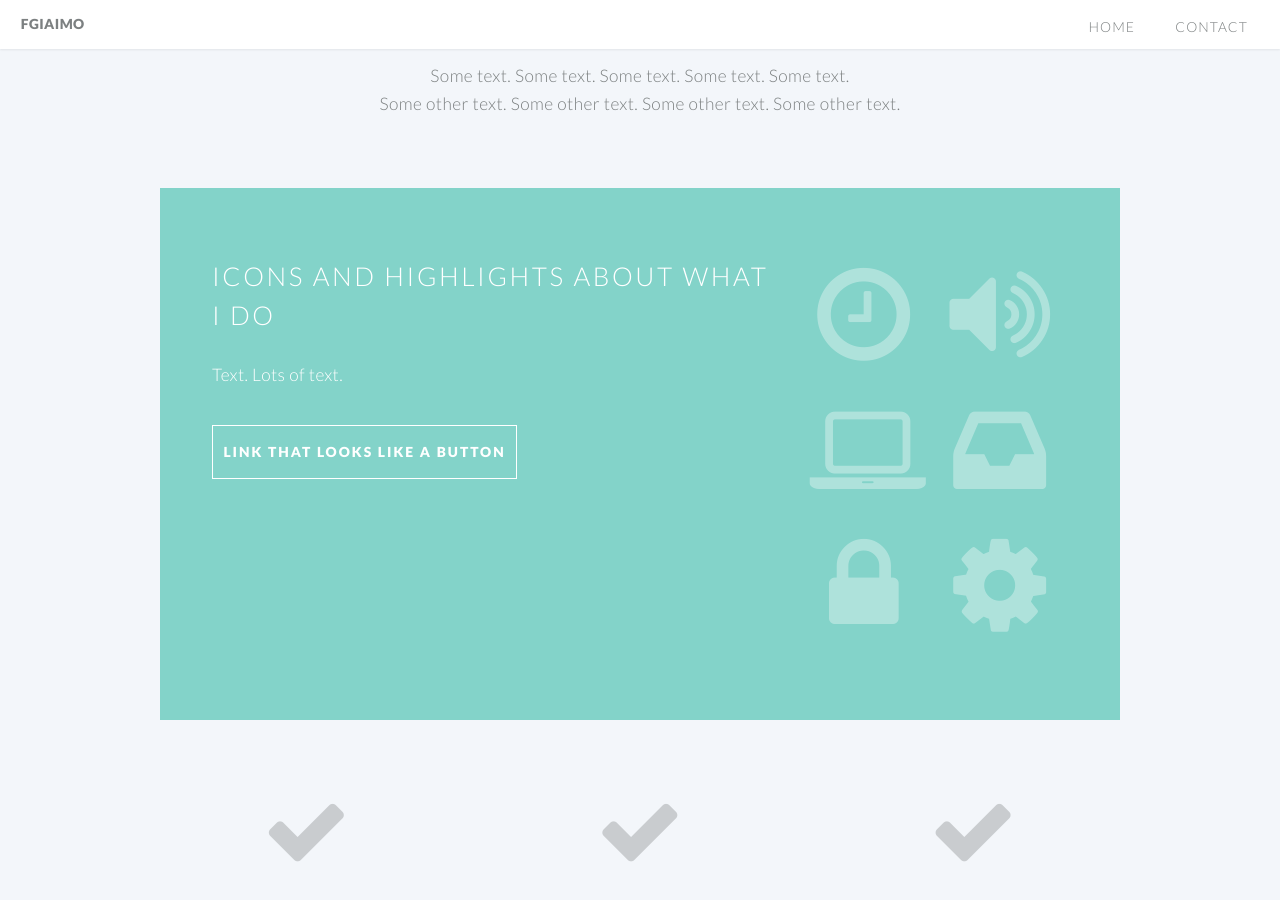
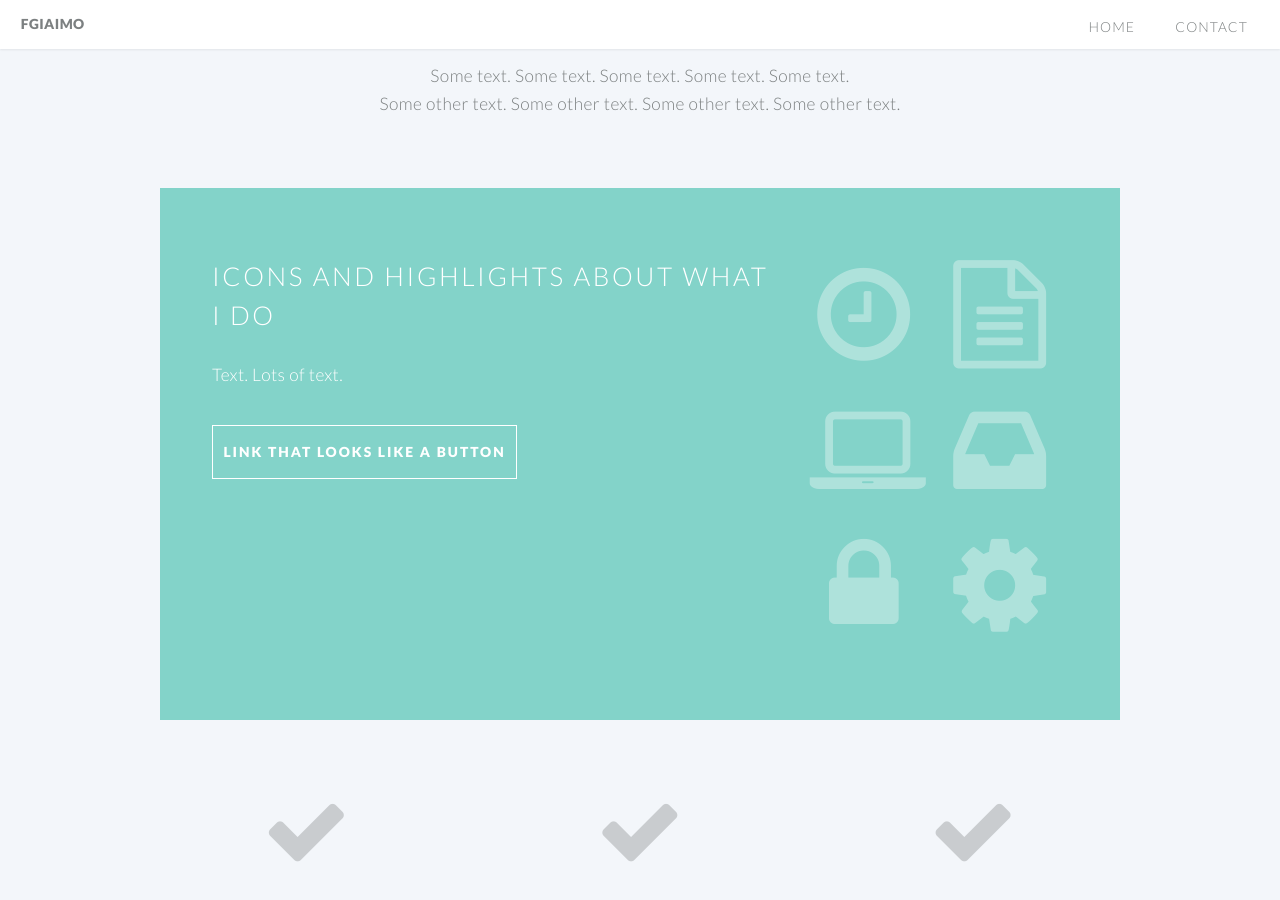
Before and after one commit to fgiaimo/fgiaimo.github.io, a Jekyll site: the page built from index.html, in a window 1280 px wide and 900 px high, scrolled down 428 px. Built offline with Jekyll 4.4.1, drawn with Linux system fonts in a browser that asks for light colours.

Commit message:
Testing different icon

```diff
--- a/index.html
+++ b/index.html
@@ -30,7 +30,7 @@ layout: landing-page
 
 								<ul class="featured-icons">
 									<li><span class="icon fa-clock-o"><span class="label">Icon 1</span></span></li>
-									<li><span class="icon fa-volume-up"><span class="label">Icon 2</span></span></li>
+									<li><span class="icon fa-file-text-o"><span class="label">Icon 2</span></span></li>
 									<li><span class="icon fa-laptop"><span class="label">Icon 3</span></span></li>
 									<li><span class="icon fa-inbox"><span class="label">Icon 4</span></span></li>
 									<li><span class="icon fa-lock"><span class="label">Icon 5</span></span></li>
```
